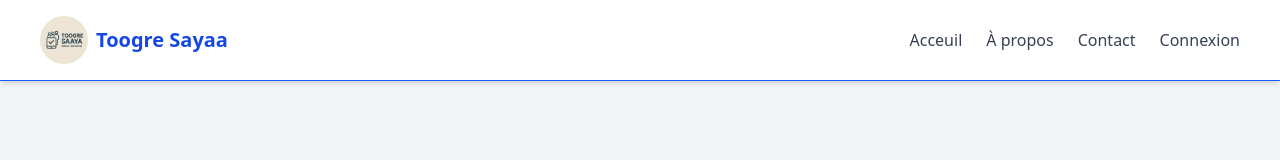
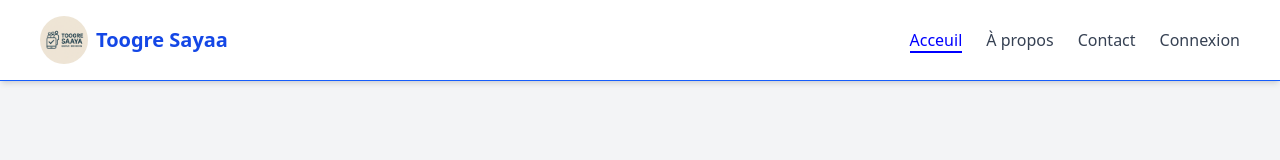
Before and after one commit to hamadosimean/toggre-saaya-web, a React (Vite) app: page / in a window 1280 px wide. Shown: the top 160 px of the page. Built offline with nearby package versions, Linux system fonts and the light colour scheme.

Commit message:
adding display and infos components

```diff
--- a/src/partials/NavBar.jsx
+++ b/src/partials/NavBar.jsx
@@ -1,5 +1,5 @@
 import React, { useState } from "react";
-import { Link } from "react-router";
+import { NavLink, Link } from "react-router";
 import { Outlet } from "react-router";
 import logo from "../assets/logo_toogre_sayaa.png";
 import { MenuIcon, X } from "lucide-react";
@@ -17,6 +17,10 @@ function NavBar() {
 
   const toggleMobileMenu = () => setIsMobileOpen((prev) => !prev);
   const toggleProfile = () => setShowProfile((prev) => !prev);
+  const navBarActiveStyle = {
+    color: "blue",
+    borderBottom: "2px solid blue",
+  };
 
   const navLinks = [
     { name: "Acceuil", path: "/" },
@@ -47,12 +51,16 @@ function NavBar() {
             <ul className="flex space-x-6 items-center">
               {navLinks.map((link) => (
                 <li key={link.name}>
-                  <Link
+                  <NavLink
                     to={link.path}
                     className="hover:text-blue-600 transition duration-300"
+                    style={({ isActive }) =>
+                      isActive ? { ...navBarActiveStyle } : undefined
+                    }
+                    onClick={() => setIsMobileOpen(false)}
                   >
                     {link.name}
-                  </Link>
+                  </NavLink>
                 </li>
               ))}
             </ul>
```
